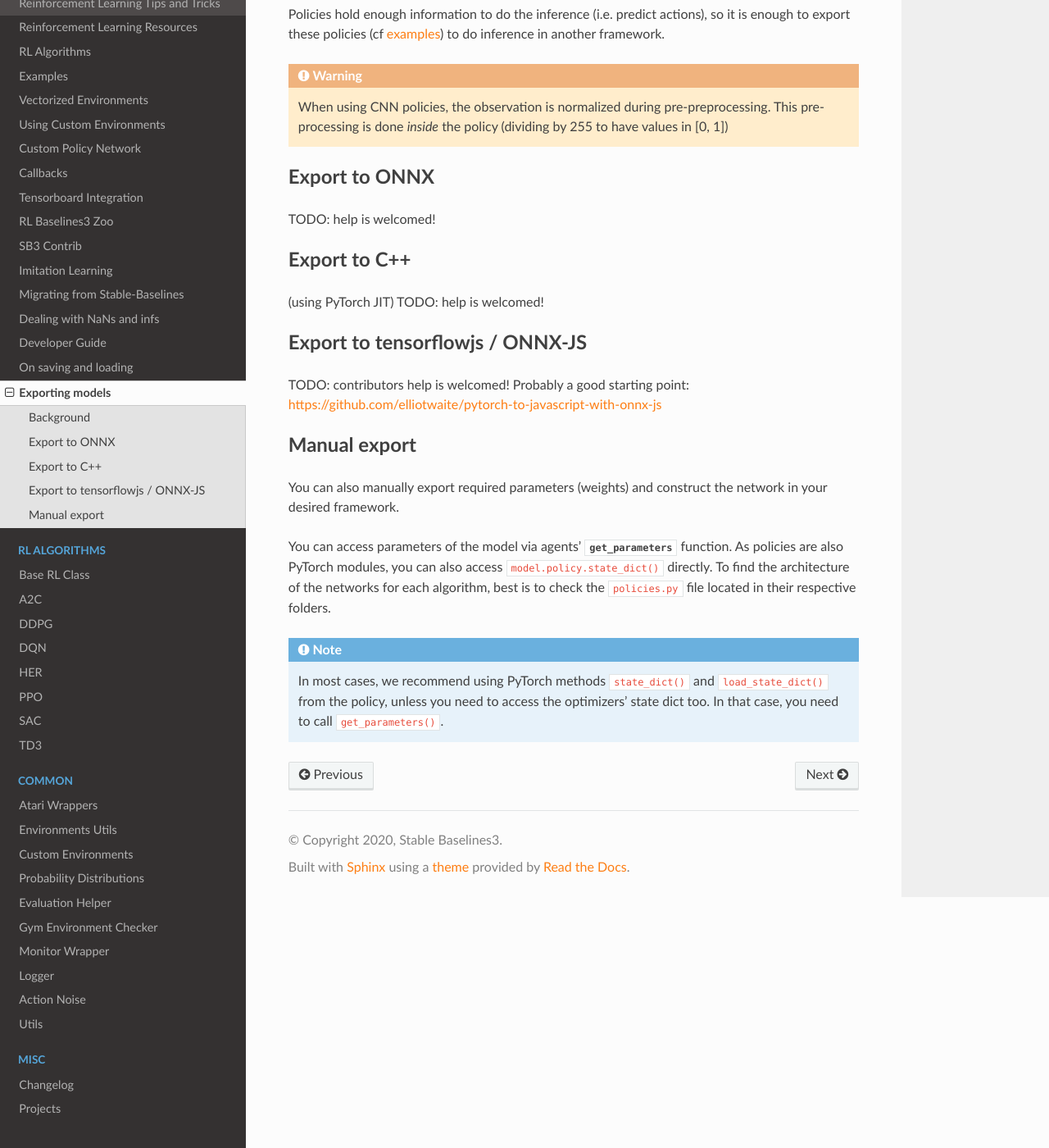
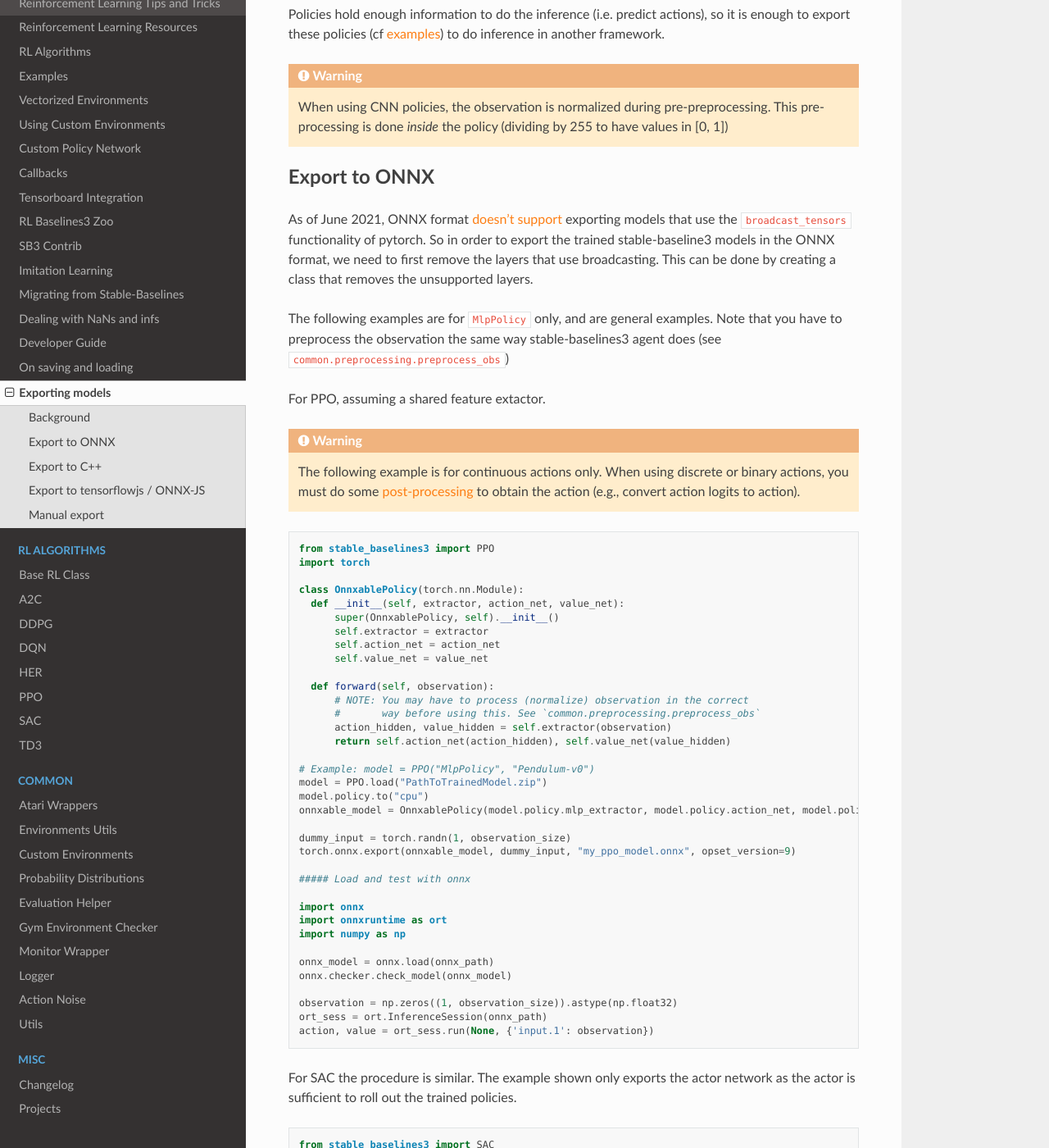
Before and after one commit to DLR-RM/stable-baselines3, a Sphinx documentation site: the page built from docs/guide/export.rst, in a window 1280 px wide and 1400 px high, scrolled down 421 px. Shown: the whole window at 82% size. Built offline with Sphinx 7.4.7 and the Read the Docs theme 2.0.0, drawn with Linux system fonts in a browser that asks for light colours; some of the changed text lies outside the part shown.

Commit message:
ONNX Documentation Update (#464)
* Updated ONNX documentation

First draft on the documentation explaining how to export SB3 models in the ONNX format

* Updated changelog with ONNX documentation fix

* Address comments

* Update changelog.rst

* Update rtd env

* Fixes + add test example

Co-authored-by: Antonin RAFFIN <antonin.raffin@ensta.org>
Co-authored-by: Anssi Kanervisto <anssk@Anssis-MacBook-Air.local>
Co-authored-by: Anssi Kanervisto <kaneran21@hotmail.com>

```diff
--- a/docs/conda_env.yml
+++ b/docs/conda_env.yml
@@ -6,7 +6,7 @@ dependencies:
   - cpuonly=1.0=0
   - pip=20.2
   - python=3.6
-  - pytorch=1.5.0=py3.6_cpu_0
+  - pytorch=1.8.1=py3.6_cpu_0
   - pip:
     - gym>=0.17.2
     - cloudpickle
@@ -15,6 +15,6 @@ dependencies:
     - numpy
     - matplotlib
     - sphinx_autodoc_typehints
-    # Tmp fix, docutils==0.17 breaks rtd theme
+    - sphinx>=4.2
     # See https://github.com/readthedocs/sphinx_rtd_theme/issues/1115
-    - docutils==0.16
+    - sphinx_rtd_theme>=1.0
--- a/docs/guide/export.rst
+++ b/docs/guide/export.rst
@@ -31,8 +31,87 @@ to do inference in another framework.
 Export to ONNX
 -----------------
 
-TODO: help is welcomed!
+As of June 2021, ONNX format  `doesn't support <https://github.com/onnx/onnx/issues/3033>`_ exporting models that use the ``broadcast_tensors`` functionality of pytorch. So in order to export the trained stable-baseline3 models in the ONNX format, we need to first remove the layers that use broadcasting. This can be done by creating a class that removes the unsupported layers.
 
+The following examples are for ``MlpPolicy`` only, and are general examples. Note that you have to preprocess the observation the same way stable-baselines3 agent does (see ``common.preprocessing.preprocess_obs``)
+
+For PPO, assuming a shared feature extactor.
+
+.. warning::
+
+  The following example is for continuous actions only.
+  When using discrete or binary actions, you must do some `post-processing <https://github.com/DLR-RM/stable-baselines3/blob/f3a35aa786ee41ffff599b99fa1607c067e89074/stable_baselines3/common/policies.py#L621-L637>`_
+  to obtain the action (e.g., convert action logits to action).
+
+
+.. code-block:: python
+
+  from stable_baselines3 import PPO
+  import torch
+
+  class OnnxablePolicy(torch.nn.Module):
+    def __init__(self, extractor, action_net, value_net):
+        super(OnnxablePolicy, self).__init__()
+        self.extractor = extractor
+        self.action_net = action_net
+        self.value_net = value_net
+
+    def forward(self, observation):
+        # NOTE: You may have to process (normalize) observation in the correct
+        #       way before using this. See `common.preprocessing.preprocess_obs`
+        action_hidden, value_hidden = self.extractor(observation)
+        return self.action_net(action_hidden), self.value_net(value_hidden)
+
+  # Example: model = PPO("MlpPolicy", "Pendulum-v0")
+  model = PPO.load("PathToTrainedModel.zip")
+  model.policy.to("cpu")
+  onnxable_model = OnnxablePolicy(model.policy.mlp_extractor, model.policy.action_net, model.policy.value_net)
+
+  dummy_input = torch.randn(1, observation_size)
+  torch.onnx.export(onnxable_model, dummy_input, "my_ppo_model.onnx", opset_version=9)
+
+  ##### Load and test with onnx
+
+  import onnx
+  import onnxruntime as ort
+  import numpy as np
+
+  onnx_model = onnx.load(onnx_path)
+  onnx.checker.check_model(onnx_model)
+
+  observation = np.zeros((1, observation_size)).astype(np.float32)
+  ort_sess = ort.InferenceSession(onnx_path)
+  action, value = ort_sess.run(None, {'input.1': observation})
+
+
+For SAC the procedure is similar. The example shown only exports the actor network as the actor is sufficient to roll out the trained policies.
+
+.. code-block:: python
+
+  from stable_baselines3 import SAC
+  import torch
+
+  class OnnxablePolicy(torch.nn.Module):
+    def __init__(self,  actor):
+        super(OnnxablePolicy, self).__init__()
+
+        # Removing the flatten layer because it can't be onnxed
+        self.actor = torch.nn.Sequential(actor.latent_pi, actor.mu)
+
+    def forward(self, observation):
+        # NOTE: You may have to process (normalize) observation in the correct
+        #       way before using this. See `common.preprocessing.preprocess_obs`
+        return self.actor(observation)
+
+  model = SAC.load("PathToTrainedModel.zip")
+  onnxable_model = OnnxablePolicy(model.policy.actor)
+
+  dummy_input = torch.randn(1, observation_size)
+  onnxable_model.policy.to("cpu")
+  torch.onnx.export(onnxable_model, dummy_input, "my_sac_actor.onnx", opset_version=9)
+
+
+For more discussion around the topic refer to this `issue. <https://github.com/DLR-RM/stable-baselines3/issues/383>`_
 
 Export to C++
 -----------------
--- a/docs/misc/changelog.rst
+++ b/docs/misc/changelog.rst
@@ -33,6 +33,8 @@ Documentation:
 - Add Rocket League Gym to list of supported projects (@AechPro)
 - Added gym-electric-motor to project page (@wkirgsn)
 - Added policy-distillation-baselines to project page (@CUN-bjy)
+- Added ONNX export instructions (@batu)
+- Update read the doc env (fixed ``docutils`` issue)
 
 
 Release 1.2.0 (2021-09-03)
```
Also changed, not shown: other parts of docs/misc/changelog.rst (+1 -2 lines).
